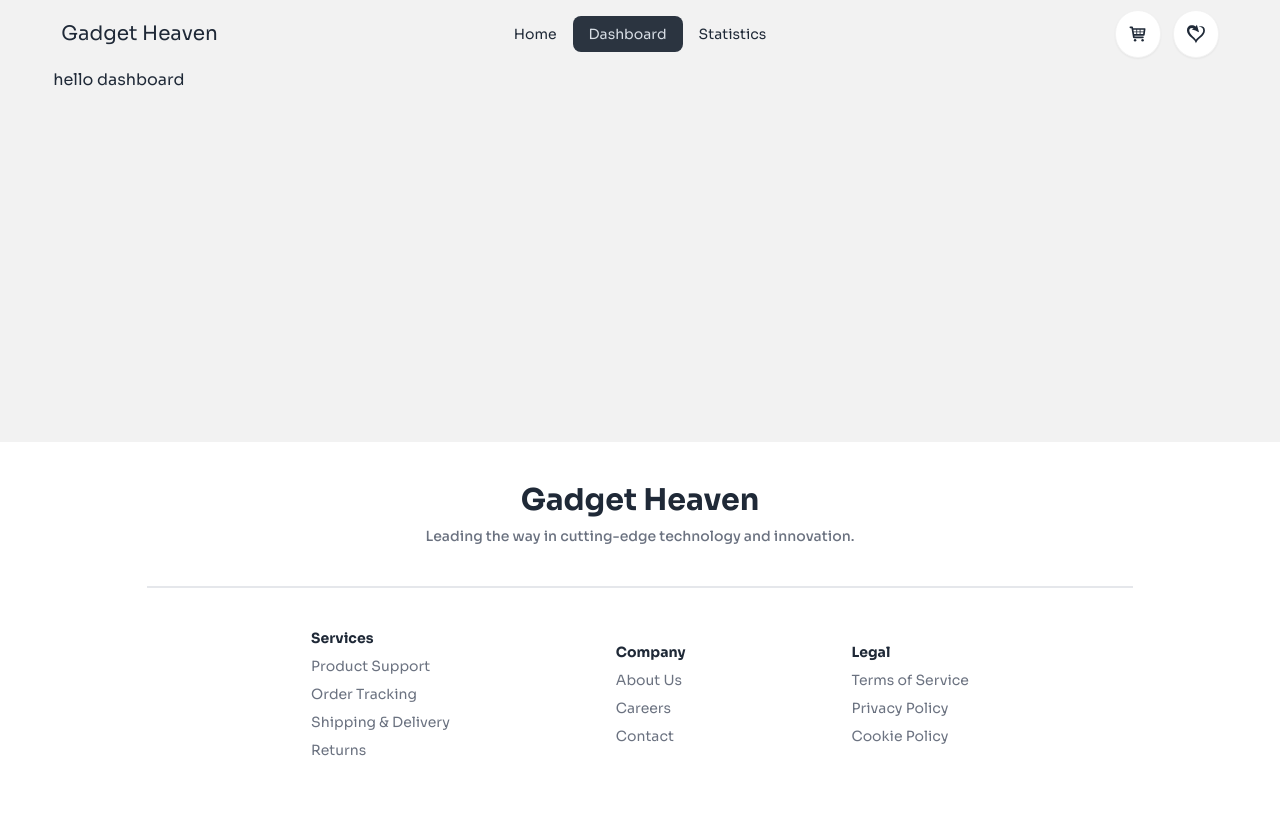
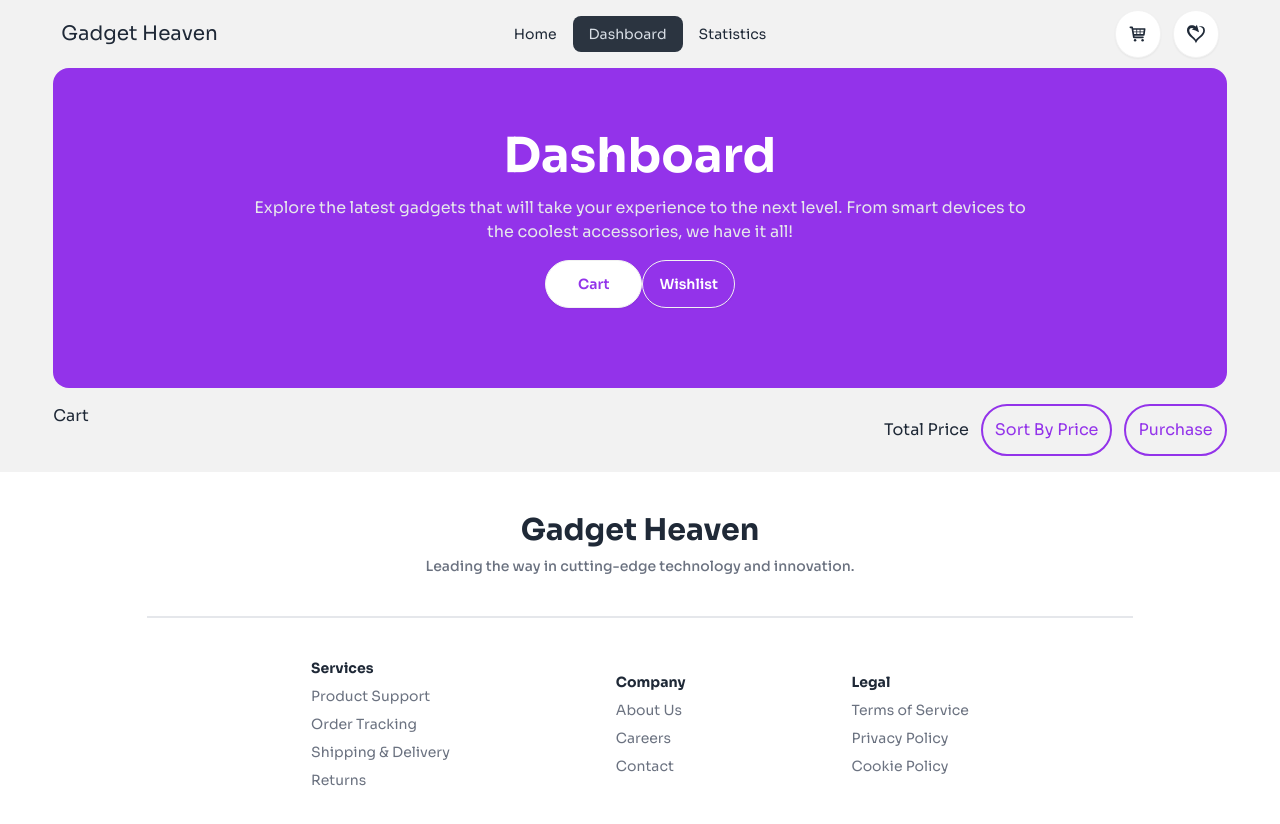
Before and after one commit to Takmim00/Gadget-haven, a React (Vite) app: page /dashboard in a window 1280 px wide. Shown: the top 824 px of the page. Before the commit the page ends 800 px from the top, so only its background shows below. Built offline with nearby package versions, Linux system fonts and the light colour scheme.

Commit message:
add to cart details section added

```diff
--- a/package.json
+++ b/package.json
@@ -14,8 +14,10 @@
     "match-sorter": "^7.0.0",
     "react": "^18.3.1",
     "react-dom": "^18.3.1",
+    "react-hot-toast": "^2.4.1",
     "react-icons": "^5.3.0",
     "react-router-dom": "^6.27.0",
+    "react-toastify": "^10.0.6",
     "sort-by": "^1.2.0"
   },
   "devDependencies": {
--- a/src/Pages/Dashboard.jsx
+++ b/src/Pages/Dashboard.jsx
@@ -1,9 +1,100 @@
-import React from "react";
+import React, { useEffect, useState } from "react";
+import { getAllCart } from "../utils";
+import { CiCircleRemove } from "react-icons/ci";
 
 const Dashboard = () => {
+  const [activeTab, setActiveTab] = useState("cart");
+
+  const [gadget, setGadget] = useState([]);
+  useEffect(() => {
+    const gadgets = getAllCart();
+    setGadget(gadgets);
+  }, []);
+
   return (
     <div>
-      hello dashboard
+      <div className="flex flex-col  bg-purple-600 pb-20  rounded-2xl text-white  relative  ">
+        <div className="space-y-4 pt-16 ">
+          <h2 className="font-bold text-5xl text-center">Dashboard</h2>
+          <p className="text-center text-gray-200">
+            Explore the latest gadgets that will take your experience to the
+            next level. From smart devices to <br /> the coolest accessories, we
+            have it all!
+          </p>
+          <div className="flex justify-center items-center ">
+            <button
+              className={`btn rounded-full px-8 ${
+                activeTab === "cart"
+                  ? "bg-white text-purple-600"
+                  : "bg-purple-600 text-white"
+              }`}
+              onClick={() => setActiveTab("cart")}
+            >
+              Cart
+            </button>
+            <button
+              className={`btn rounded-full ${
+                activeTab === "wishlist"
+                  ? "bg-white text-purple-600"
+                  : "bg-purple-600 text-white"
+              }`}
+              onClick={() => setActiveTab("wishlist")}
+            >
+              Wishlist
+            </button>
+          </div>
+        </div>
+      </div>
+      {/* Display Items Based on Active Tab */}
+      <div className="">
+        {activeTab === "cart" ? (
+          <div className="flex flex-col">
+            <div className="flex justify-between py-4">
+              <div>
+                <p>Cart</p>
+              </div>
+              <div className="flex items-center gap-3">
+                <p>Total Price</p>
+                <button className="p-3 border-2 rounded-full border-purple-600 text-purple-600 ">
+                  Sort By Price
+                </button>
+                <button className="p-3 border-2 rounded-full border-purple-600 text-purple-600 ">
+                  Purchase
+                </button>
+              </div>
+            </div>
+            <div>
+              {gadget.map((items, idx) => (
+                <div key={idx} className="p-6 border-2 rounded-2xl ">
+                  <div className="grid grid-cols-2   justify-evenly">
+                    <div className="flex gap-4">
+                      <img
+                        className="h-44 w-56 rounded-xl object-cover"
+                        src={items.product_image}
+                        alt=""
+                      />
+                      <div className="items-center space-y-3">
+                        <h2 className="font-semibold text-2xl">{items.product_title}</h2>
+                        <p className="text-gray-400">{items.description}</p>
+                        <p className="text-xl">Price : ${items.price}</p>
+                      </div>
+                    </div>
+                    <div className="grid justify-end">
+                      <button className="text-5xl">
+                        <CiCircleRemove/>
+                      </button>
+                    </div>
+                  </div>
+                </div>
+              ))}
+            </div>
+          </div>
+        ) : (
+          <div className="grid grid-cols-1 md:grid-cols-2 lg:grid-cols-3 gap-6">
+            wishlist
+          </div>
+        )}
+      </div>
     </div>
   );
 };
--- a/src/Pages/Details.jsx
+++ b/src/Pages/Details.jsx
@@ -2,6 +2,8 @@ import React, { useEffect, useState } from "react";
 import { useLoaderData, useParams } from "react-router-dom";
 import { MdOutlineAddShoppingCart } from "react-icons/md";
 import { GiSelfLove } from "react-icons/gi";
+import { addToCart } from "../utils";
+
 
 const Details = () => {
   const data = useLoaderData();
@@ -21,6 +23,10 @@ const Details = () => {
     rating
   } = gadgets;
 
+  const handleAddCart = (gadgets)=>{
+    addToCart(gadgets)
+
+  }
   return (
     <div className="flex flex-col  bg-purple-600 pb-44  rounded-2xl text-white  relative mb-96 ">
       <div className="space-y-4 pt-16 mb-28">
@@ -96,7 +102,7 @@ const Details = () => {
 
             <div className="flex gap-6">
               <button
-
+                onClick={() => handleAddCart(gadgets)}
                 className="btn bg-purple-600 text-white rounded-full font-bold"
               >
                 Add To Cart <MdOutlineAddShoppingCart/>
--- a/src/layout/MainLayout.jsx
+++ b/src/layout/MainLayout.jsx
@@ -1,10 +1,12 @@
 import { Outlet } from "react-router-dom";
 import Footer from "../components/Footer";
 import Navbar from "../components/Navbar";
+import  { Toaster } from 'react-hot-toast';
 
 const MainLayout = () => {
   return (
     <div className="bg-base-200">
+      <Toaster/>
       <div>
         <Navbar></Navbar>
       </div>
--- a/src/routes/Routes.jsx
+++ b/src/routes/Routes.jsx
@@ -43,7 +43,8 @@ const routes = createBrowserRouter([
         },
         {
             path:'/dashboard',
-            element:<Dashboard/>
+            element:<Dashboard/>,
+            loader: ()=> fetch('../gadgets.json')
         },
         {
           path:'/statistics',
--- a/src/utils/index.jsx
+++ b/src/utils/index.jsx
@@ -0,0 +1,23 @@
+import toast from "react-hot-toast";
+
+const getAllCart = () => {
+  const all = localStorage.getItem("addCart");
+  if (all) {
+    const addCart = JSON.parse(all);
+    return addCart;
+  } else {
+    return [];
+  }
+};
+const addToCart = (gadgets) => {
+
+  const addCart = getAllCart()
+  const isExist = addCart.find(item => item.id == gadgets.id)
+  if (isExist) return toast.error(' already exists!')
+
+    addCart.push(gadgets)
+  localStorage.setItem('addCart', JSON.stringify(addCart))
+  toast.success('Successfully added!')
+};
+
+export { addToCart, getAllCart };
```
Also changed, not shown: 1 other file (tests, documents, lock files or other folders).
